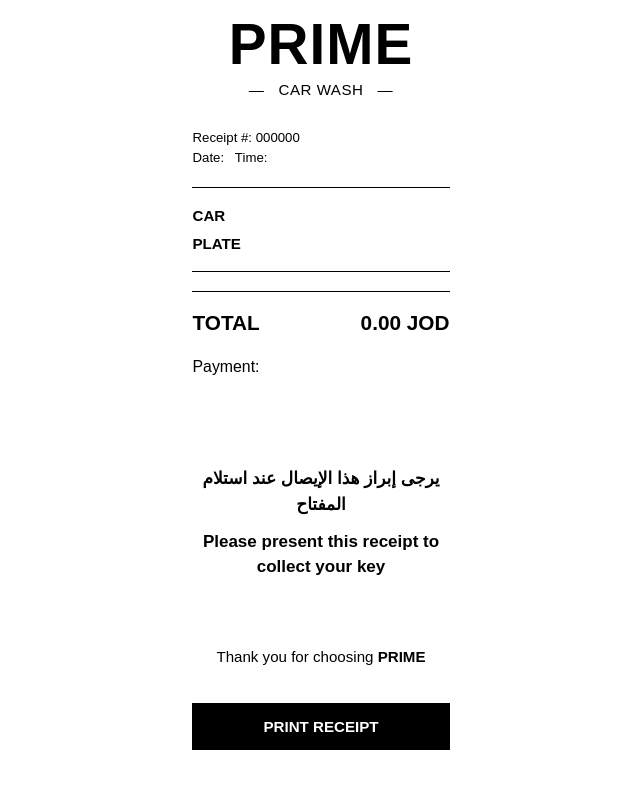
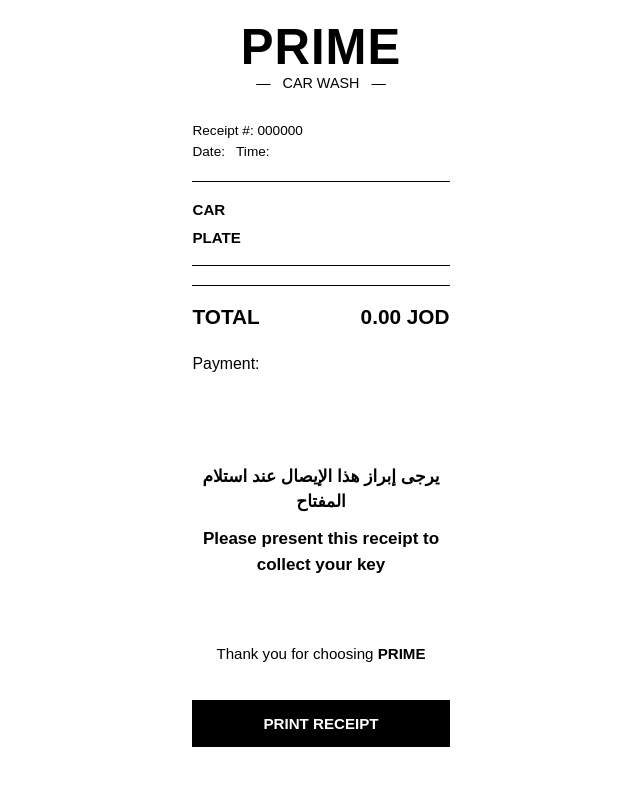
Before and after one commit to frhbcvrrjv-collab/-prime-receipt, a plain HTML site: page index.html in a window 1280 px wide. Shown: the whole page, without its empty margins (319-959 px from the left). Drawn offline with Linux system fonts and the light colour scheme.

Commit message:
Update index.html

```diff
--- a/index.html
+++ b/index.html
@@ -1,29 +1,25 @@
 <!DOCTYPE html>
-<html lang="en">
+<html>
 <head>
 <meta charset="UTF-8">
-<meta name="viewport" content="width=device-width, initial-scale=1.0">
+<meta name="viewport" content="width=device-width, initial-scale=1">
 
-<title>PRIME Car Wash Receipt</title>
+<title>PRIME Receipt</title>
 
 <style>
-  * {
-    box-sizing: border-box;
-  }
+* { box-sizing: border-box; }
 
 body {
     margin: 0;
-    background: #fff;
-    color: #000;
-    font-family: Arial, Helvetica, sans-serif;
+    background: white;
+    font-family: Arial, sans-serif;
+    color: black;
 }
 
 .receipt {
     width: 80mm;
-    min-height: 200mm;
-    margin: 0 auto;
+    margin: auto;
     padding: 5mm 6mm;
-    background: white;
 }
 
 .logo {
@@ -31,34 +27,30 @@
     margin-bottom: 8mm;
 }
 
-  .prime {
-    font-size: 15mm;
-    line-height: 0.9;
-    font-weight: 700;
+.logo-main {
+    font-size: 13mm;
+    font-weight: bold;
     letter-spacing: 1px;
 }
 
-  .car-wash {
-    margin-top: 3mm;
-    font-size: 4mm;
-    letter-spacing: 0.5px;
+.logo-sub {
+    font-size: 3.8mm;
 }
 
-  .meta {
-    font-size: 3.5mm;
+.info {
+    font-size: 3.6mm;
     line-height: 1.5;
 }
 
 hr {
     border: 0;
-    border-top: 0.3mm solid #000;
+    border-top: 0.3mm solid black;
     margin: 5mm 0;
 }
 
 .label {
+    font-weight: bold;
     font-size: 4mm;
-    font-weight: 700;
-    margin-bottom: 1mm;
 }
 
 .value {
@@ -69,13 +61,9 @@
 .item {
     display: flex;
     justify-content: space-between;
-    gap: 4mm;
+    gap: 3mm;
     font-size: 4.2mm;
     margin: 3mm 0;
-  }
-
-  .item-name {
-    flex: 1;
 }
 
 .item-price {
@@ -85,27 +73,26 @@
 .total {
     display: flex;
     justify-content: space-between;
+    font-weight: bold;
     font-size: 5.5mm;
-    font-weight: 700;
-    margin: 5mm 0;
+    margin-top: 5mm;
 }
 
 .payment {
     font-size: 4.2mm;
-    margin-top: 6mm;
+    margin-top: 7mm;
 }
 
 .pickup {
     text-align: center;
-    font-weight: 700;
-    margin-top: 24mm;
+    font-weight: bold;
     font-size: 4.5mm;
     line-height: 1.5;
+    margin-top: 24mm;
 }
 
 .arabic {
     direction: rtl;
-    font-size: 4.5mm;
     margin-bottom: 3mm;
 }
 
@@ -115,19 +102,20 @@
     font-size: 4mm;
 }
 
-  .print-button {
+button {
     width: 100%;
+    margin-top: 10mm;
+    padding: 4mm;
     border: none;
-    background: #000;
-    color: #fff;
+    background: black;
+    color: white;
+    font-weight: bold;
     font-size: 4mm;
-    font-weight: 700;
-    padding: 4mm;
-    margin-top: 10mm;
     cursor: pointer;
 }
 
 @media print {
+
     @page {
         size: 80mm auto;
         margin: 0;
@@ -138,12 +126,12 @@
     }
 
     .receipt {
+        width: 80mm;
         margin: 0;
-      width: 80mm;
     }
 
-    .print-button {
-      display: none !important;
+    button {
+        display: none;
     }
 }
 </style>
@@ -154,16 +142,15 @@
 <div class="receipt">
 
     <div class="logo">
-    <div class="prime">PRIME</div>
-    <div class="car-wash">— &nbsp; CAR WASH &nbsp; —</div>
+        <div class="logo-main">PRIME</div>
+        <div class="logo-sub">— &nbsp; CAR WASH &nbsp; —</div>
     </div>
 
-  <div class="meta">
-    <div>Receipt #: <span id="receipt"></span></div>
-    <div>
+    <div class="info">
+        Receipt #: <span id="receipt"></span><br>
         Date: <span id="date"></span>
-      &nbsp; Time: <span id="time"></span>
-    </div>
+        &nbsp;
+        Time: <span id="time"></span>
     </div>
 
     <hr>
@@ -182,7 +169,7 @@
 
     <div class="total">
         <span>TOTAL</span>
-    <span id="total"></span>
+        <span><span id="total"></span> JOD</span>
     </div>
 
     <div class="payment">
@@ -190,6 +177,7 @@
     </div>
 
     <div class="pickup">
+
         <div class="arabic">
             يرجى إبراز هذا الإيصال عند استلام المفتاح
         </div>
@@ -198,77 +186,77 @@
             Please present this receipt to<br>
             collect your key
         </div>
+
     </div>
 
     <div class="thanks">
-    Thank you for choosing <strong>PRIME</strong>
+        Thank you for choosing <b>PRIME</b>
     </div>
 
-  <button class="print-button" onclick="window.print()">
-    PRINT RECEIPT
-  </button>
+    <button onclick="window.print()">PRINT RECEIPT</button>
 
 </div>
 
 <script>
-  const params = new URLSearchParams(window.location.search);
 
-  function get(name, fallback = "") {
-    return params.get(name) || fallback;
+const p = new URLSearchParams(window.location.search);
+
+function value(name, fallback) {
+    return p.get(name) || fallback;
 }
 
-  function safeText(id, value) {
-    document.getElementById(id).textContent = value;
-  }
+document.getElementById("receipt").textContent =
+    value("receipt", "000000");
 
-  safeText("receipt", get("receipt", "000000"));
-  safeText("date", get("date", ""));
-  safeText("time", get("time", ""));
-  safeText("car", get("car", ""));
-  safeText("plate", get("plate", ""));
-  safeText("payment", get("payment", ""));
+document.getElementById("date").textContent =
+    value("date", "");
 
-  const total = get("total", "0.00");
-  safeText("total", total + " JOD");
+document.getElementById("time").textContent =
+    value("time", "");
 
-  const itemsContainer = document.getElementById("items");
+document.getElementById("car").textContent =
+    value("car", "");
 
-  /*
-    ITEMS FORMAT:
+document.getElementById("plate").textContent =
+    value("plate", "");
 
-    Wash Name|5.00;Air Freshener|1.00;Microfiber Cloth|2.00
-  */
+document.getElementById("total").textContent =
+    value("total", "0.00");
 
-  const itemsString = get("items", "");
+document.getElementById("payment").textContent =
+    value("payment", "");
 
-  if (itemsString) {
-    const items = itemsString.split(";");
+const itemsBox = document.getElementById("items");
 
-    items.forEach(item => {
+const items = p.get("items");
+
+if (items) {
+
+    items.split(";").forEach(function(item) {
+
         const parts = item.split("|");
 
-      if (parts.length >= 2) {
-        const name = parts[0];
-        const price = parts[1];
+        if (parts.length < 2) return;
 
         const row = document.createElement("div");
         row.className = "item";
 
-        const itemName = document.createElement("span");
-        itemName.className = "item-name";
-        itemName.textContent = name;
+        const name = document.createElement("span");
+        name.textContent = parts[0];
 
-        const itemPrice = document.createElement("span");
-        itemPrice.className = "item-price";
-        itemPrice.textContent = price + " JOD";
+        const price = document.createElement("span");
+        price.className = "item-price";
+        price.textContent = parts[1] + " JOD";
 
-        row.appendChild(itemName);
-        row.appendChild(itemPrice);
+        row.appendChild(name);
+        row.appendChild(price);
 
-        itemsContainer.appendChild(row);
+        itemsBox.appendChild(row);
+
+    });
+
 }
-    });
-  }
+
 </script>
 
 </body>
```
Lines whose indentation alone changed are shown as unchanged.
